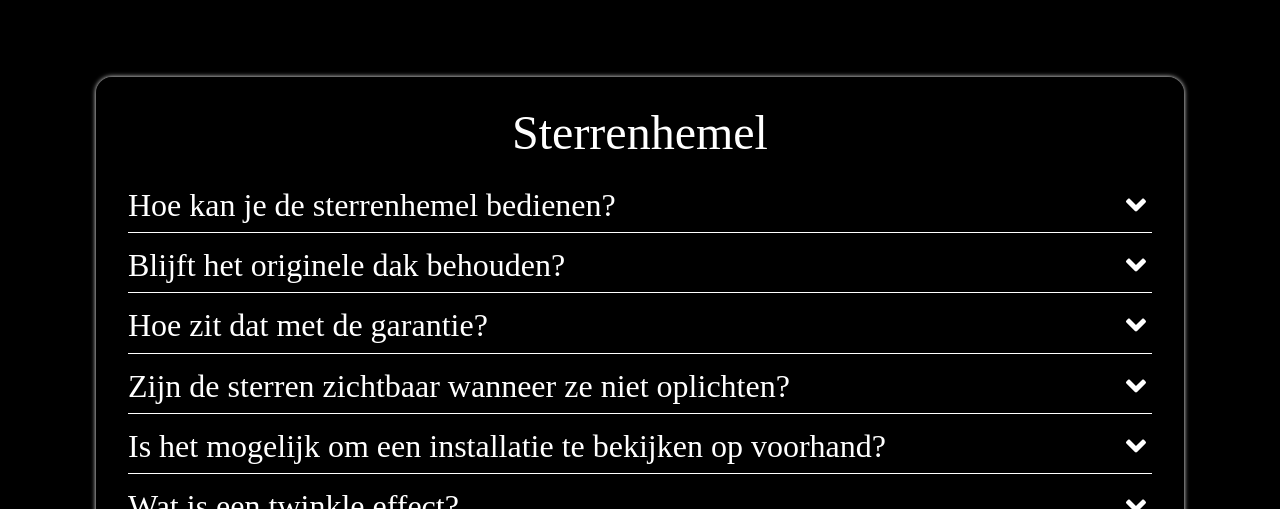
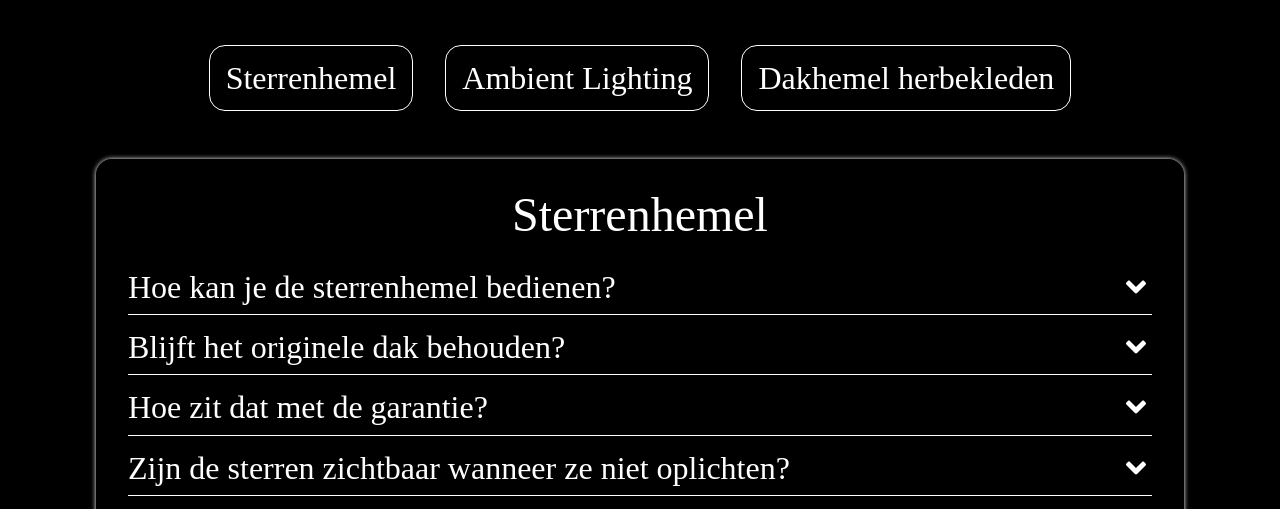
Before and after one commit to Project-Starlight/deprecated-project-starlight.be, a website: page faq/index.html in a window 1280 px wide. Shown: the part 267-776 px from the top of the page. Drawn offline with Linux system fonts and the light colour scheme.

Commit message:
update veel gestelde vragen pagina, zodat je meerder onderwerpen kunt toevoegen

```diff
--- a/assets/css/general/general.scss
+++ b/assets/css/general/general.scss
@@ -5,6 +5,7 @@ body, html {
   background-size: 30%;
   color: colors.$white;
   height: 100%;
+  scroll-behavior: smooth;
 }
 
 .hidden {
@@ -15,7 +16,7 @@ body, html {
   display: none;
 }
 
-header nav[aria-label="main-menu"] a[href="#"] {
+header nav a[href="#"] {
   border-bottom: 1px solid white;
 }
 
--- a/assets/css/veelgestelde-vragen/bigger-format.scss
+++ b/assets/css/veelgestelde-vragen/bigger-format.scss
@@ -1,21 +1,40 @@
 #faq .hidden {
   display: none;
-}
-
-nav:first-of-type a[href="#"] {
-  border-bottom: 1px solid white;
 }
 
 h2 {
   text-align: center;
   font-size: 3.5rem;
-  margin-bottom: 5rem;
+  margin-bottom: 2rem;
+}
+
+#subject-selector {
+  display: flex;
+  justify-content: center;
+  align-items: center;
+  flex-wrap: wrap;
+
+  a {
+    margin: 1rem 1rem;
+    font-size: 2rem;
+    padding: 1rem;
+    border-radius: 1rem;
+    border: 1px solid white;
+    transition: all 0.5s linear;
+    color: white;
+    text-decoration: none;
+    &:hover {
+      background-color: rgba(255, 255, 255, 0.2);
+      cursor: pointer;
+    }
+  }
 }
 
 section {
   display: flex;
   align-items: center;
   flex-direction: column;
+  padding-top: 2rem;
 
   h3 {
     text-align: center;
--- a/assets/js/data/faq.json
+++ b/assets/js/data/faq.json
@@ -57,6 +57,14 @@
           "antwoord": "De installatietijd van ambient lighting is 1-2 dagen afhankelijk van uw wagen. Stuur ons gerust een bericht met uw wagen en wij zullen u meer details geven."
         }
       ]
+    },{
+      "naam": "Dakhemel herbekleden",
+      "vragen": [
+        {
+          "vraag": "Hoe lang duurd de installatie?",
+          "antwoord": "De installatietijd van een dakhemel herbekleden is 1-2 dagen afhankelijk van uw wagen. Stuur ons gerust een bericht met uw wagen en wij zullen u meer details geven."
+        }
+      ]
     }
   ]
 }
--- a/assets/js/faq/initializer.js
+++ b/assets/js/faq/initializer.js
@@ -1,16 +1,16 @@
 "use strict";
 loadQuestions();
-
-function navigateArrowForFaqPage(e) {
-    e.preventDefault();
-    let $faqArrowClassList;
-    if (e.target.closest("svg") == null) {
-        $faqArrowClassList = e.currentTarget.querySelector("svg").classList;
-    } else {
-        $faqArrowClassList = e.target.closest("svg").classList;
-    }
-    switchDirectionArrow($faqArrowClassList);
-    e.target.closest(".outer-wrapper").querySelector(".antwoord").classList.toggle("hidden");
+function loadQuestions() {
+    const faq = fetchQuestions();
+    faq.then((data) => {
+        for (const product of data.producten) {
+            createProductSections(product);
+            createNavElement(product);
+        }
+        makeQuestionsClickable();
+    }).catch((error) => {
+        console.log(error);
+    });
 }
 
 async function fetchQuestions() {
@@ -19,9 +19,9 @@ async function fetchQuestions() {
     return await response.json();
 }
 
-function createQuestionElement(product) {
-    const id = product.naam.replace(/\s+/g, '_').toLowerCase();
-    let productHTML = `<section id="${id}"><div class="section-wrapper"><h3>${product.naam}</h3>`
+function createProductSections(product) {
+    const id = getProductIdFromName(product);
+    let productHTML = `<section id="section-${id}"><div class="section-wrapper"><h3>${product.naam}</h3>`
 
     for (const vraag of product.vragen) {
         productHTML += `
@@ -38,20 +38,18 @@ function createQuestionElement(product) {
         </div>`;
     }
     productHTML += "</div></section>";
-    return productHTML;
+    document.querySelector("main").insertAdjacentHTML("beforeend", productHTML);
 }
 
-function loadQuestions() {
-    const faq = fetchQuestions();
-    faq.then((data) => {
-        const mainElement = document.querySelector("main");
-        for (const product of data.producten) {
-            mainElement.insertAdjacentHTML("beforeend", createQuestionElement(product));
-        }
-        makeQuestionsClickable();
-    }).catch((error) => {
-        console.log(error);
-    });
+function createNavElement(product){
+    const id = getProductIdFromName(product);
+    const navHTML = `<a href="#section-${id}">${product.naam}</a>`;
+    document.querySelector("#subject-selector").insertAdjacentHTML("beforeend", navHTML);
+
+}
+
+function getProductIdFromName(product) {
+    return product.naam.replace(/\s+/g, '_').toLowerCase();
 }
 
 function makeQuestionsClickable() {
@@ -61,3 +59,15 @@ function makeQuestionsClickable() {
         });
     });
 }
+
+function navigateArrowForFaqPage(e) {
+    e.preventDefault();
+    let $faqArrowClassList;
+    if (e.target.closest("svg") == null) {
+        $faqArrowClassList = e.currentTarget.querySelector("svg").classList;
+    } else {
+        $faqArrowClassList = e.target.closest("svg").classList;
+    }
+    switchDirectionArrow($faqArrowClassList);
+    e.target.closest(".outer-wrapper").querySelector(".antwoord").classList.toggle("hidden");
+}
--- a/faq/index.html
+++ b/faq/index.html
@@ -49,7 +49,7 @@
                  title="project starlight logo">
             <a href="../explore-the-stars">Explore the stars</a>
             <a href="../prijzen">Prijzen</a>
-            <a href="">Veelgestelde vragen</a>
+            <a href="#">Veelgestelde vragen</a>
             <a href="../contact">Contact</a>
             <div id="icons">
                 <div>
@@ -89,7 +89,7 @@
             <a href="#">Home</a>
             <a href="../explore-the-stars/index.html">Explore the stars</a>
             <a href="prijzen/index.html">Prijzen</a>
-            <a href="faq/index.html">FAQ</a>
+            <a href="#">FAQ</a>
             <a href="contact/index.html">Contact us</a>
             <div id="smaller-format-icons">
                 <svg class="instagram" xmlns="http://www.w3.org/2000/svg" viewBox="0 0 448 512">
@@ -114,7 +114,7 @@
 </header>
 <main>
     <h2>Veelgestelde vragen:</h2>
-
+    <nav id="subject-selector"></nav>
 </main>
 </body>
 </html>
```
Also changed, not shown: assets/css/contact/contact.css, assets/css/explore-the-stars/explore-the-stars.css, assets/css/index/index.css, assets/css/prijzen/prijzen.css, assets/css/veelgestelde-vragen/veelgestelde-vragen.css, 5 other files.
